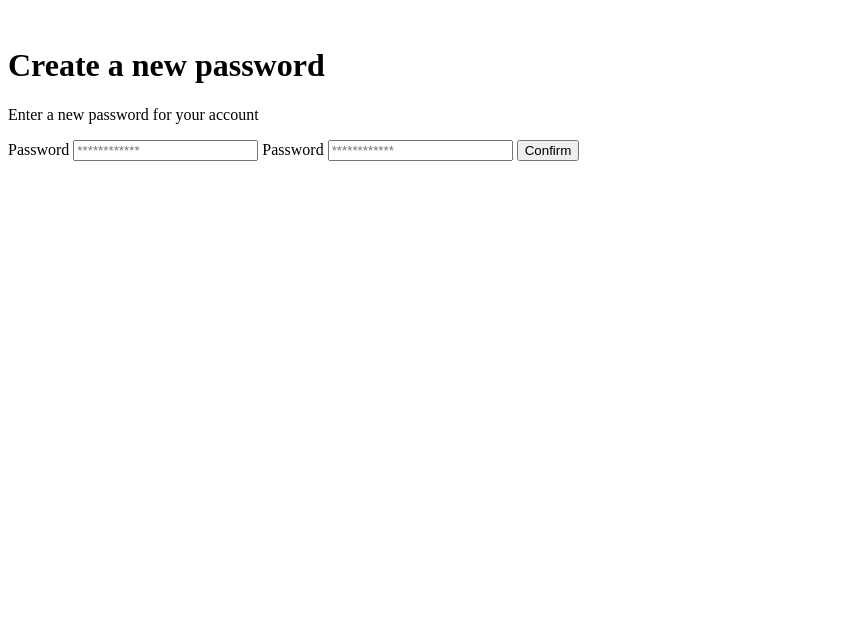
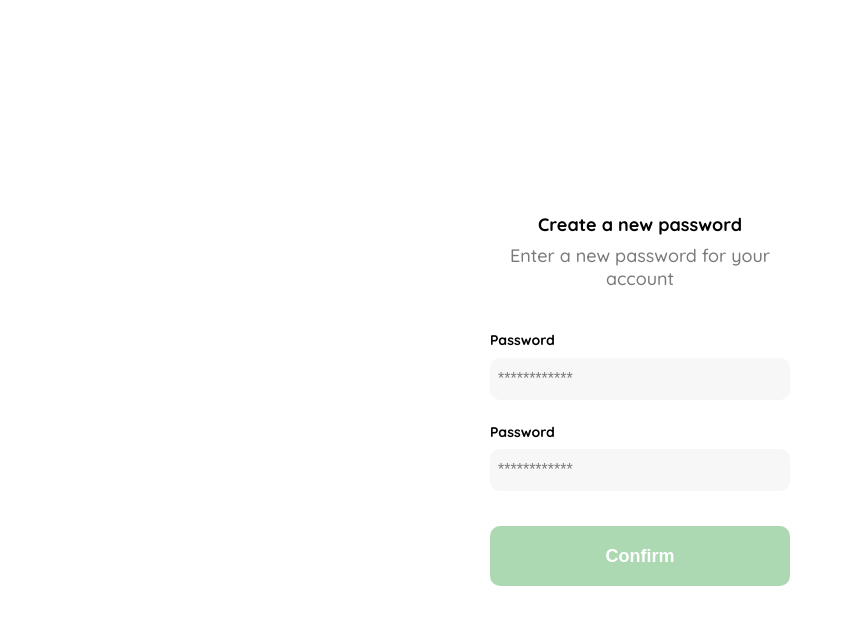
Before and after one commit to jhojan789/frontend-developer-practice, a plain HTML site: page 1-class-password-page.html in a window 1280 px wide. Shown: the whole page, without its empty margins (0-845 px from the left). Drawn offline with Linux system fonts and the light colour scheme.

Commit message:
Styles added

```diff
--- a/1-class-password-page.html
+++ b/1-class-password-page.html
@@ -5,27 +5,153 @@
     <meta http-equiv="X-UA-Compatible" content="IE=edge">
     <meta name="viewport" content="width=device-width, initial-scale=1.0">
     <title>Document</title>
+    <link rel="preconnect" href="https://fonts.googleapis.com">
+    <link rel="preconnect" href="https://fonts.gstatic.com" crossorigin>
+    <link href="https://fonts.googleapis.com/css2?family=Quicksand:wght@300;500;700&display=swap" rel="stylesheet">
+
     <style>
+        :root{
+            --white: #FFFFFF;
+            --black: #000000;
+            --dark: #232830;
+            --very-light-pink: #797979;
+            --text-input-field: #F7F7F7;
+            --hospital-gree: #ACD9B2;
+            --sm: 1.4rem;
+            --md: 1.6rem;
+            --lg: 1.8rem;
+        }
+        *{
+            margin: 0;
+            padding: 0;
+            box-sizing: border-box;
+        }
+        html{
+            font-size: 62.5%;
+        }
+
+        body{
+            font-family: 'Quicksand', sans-serif;
+
+        }
+
+        .login{
+            width: 100%;
+            height: 100vh;
+            display: grid;
+            place-items: center;
+        }
+
+        .form-container{
+            display: grid;
+            grid-template-rows: auto auto 1fr auto;
+            width: 300px;
+        }
+
+        .logo{
+            width: 148px;
+            margin-bottom: 74px;
+            justify-self: center;
+            display: none;
+        }
+
+        .title{
+            font-weight: 700;
+            font-size: var(--lg);
+            line-height: 22.5px;
+            text-align: center;
+            color: var(--black);
+            margin-bottom: 9px;
+        }
+
+        .description{
+            font-weight: 400;
+            font-size: var(--lg);
+            line-height: 22.5px;
+            text-align: center;
+            color: var(--very-light-pink);
+            /* color: #797979; */
+            margin-bottom: 42px;
+        }
+
+        .form{
+            display: flex;
+            flex-direction: column;
+        }
+
+        .label{
+            font-weight: 700;
+            font-size: var(--sm);
+            line-height: 17.5px;
+            color: var(--black);
+            margin-bottom: 8px;
+        }
+
+        .input{
+            height: 42px;
+            background-color: var(--text-input-field);
+            border: none;
+            border-radius: 10px;
+            font-weight: 400;
+            font-size: var(--md);
+            line-height: 20px;
+            padding: 12px 8px;
+
+        }
+
+        .input::placeholder{
+            color: var(--very-light-pink);
+        }
+
+        .input-password{
+            margin-bottom: 24px;
+        }
+
+        .input-re-password{
+            margin-bottom: 35px;
+        }
+
+        .primary-button{
+            width: 100%;
+            height: 60px;
+            background-color: var(--hospital-gree);
+            border: none;
+            border-radius: 10px;
+            font-weight: 700;
+            font-size: var(--lg);
+            line-height: 22.5px;
+            text-align: center;
+            color:var(--white);
+            cursor: pointer;
+
+        }
+
+        @media  (max-width: 640px) {
+            .logo{
+                display: block;
+            }
+        }
 
     </style>
 </head>
 <body>
     <div class="login">
         <div class="form-container">
-            <img class="logo" src="" alt="">
+            <img class="logo" src="./logos/logo_yard_sale.svg" alt="">
             <h1 class="title">Create a new password</h1>
-            <p>Enter a new password for your account</p>
+            <p class="description">Enter a new password for your account</p>
 
             <form class="form" action="/">
                 <label for="password" class="label">Password</label>
                 <input id="password" class="input input-password" type="password" placeholder="************">
 
                 <label for="re-password" class="label">Password</label>
-                <input id="re-password" class="input input-password" type="password" placeholder="************">
+                <input id="re-password" class="input input-re-password" type="password" placeholder="************">
 
                 <input class="primary-button login-button" type="submit" value="Confirm">
 
             </form>
+
         </div>
     </div>
 </body>
```
